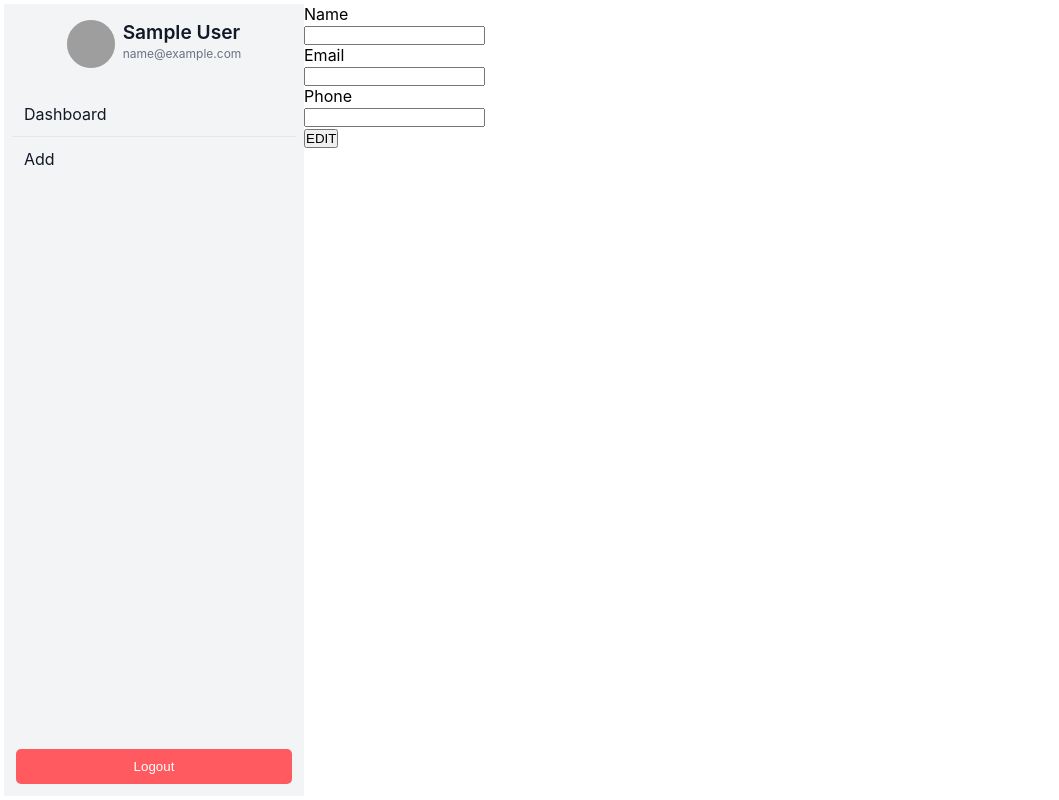
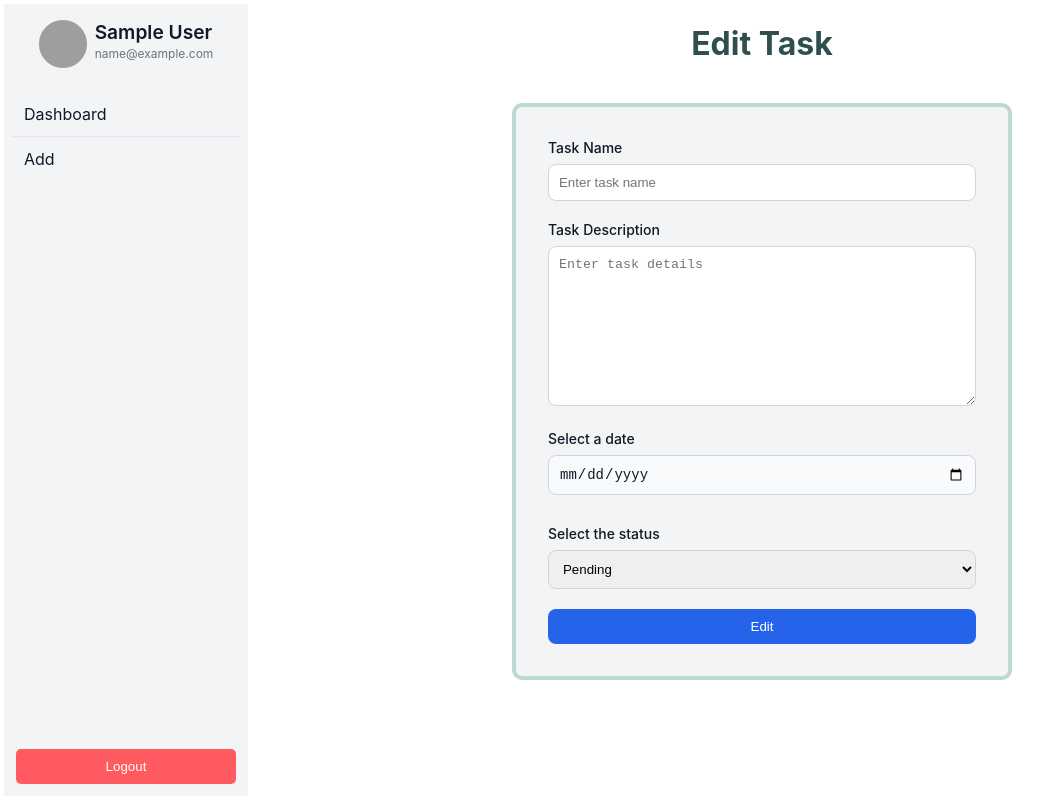
Before and after one commit to codedsaif/task-management-application, a React (Create React App) app in the folder client/: page /edit/1 in a window 1280 px wide. Shown: the whole page, without its empty margins (0-1059 px from the left). Built offline with nearby package versions, Linux system fonts and the light colour scheme; sample sign-in values are in the browser's storage; grey boxes are pictures that could not be loaded.

Commit message:
editing done just have small error

```diff
--- a/client/src/components/EditTask.jsx
+++ b/client/src/components/EditTask.jsx
@@ -1,7 +1,6 @@
 import React, { useState, useEffect } from "react";
 import { useParams } from "react-router-dom";
-// import { editTaskAction } from "../redux/action";
-import { useDispatch, useSelector } from "react-redux";
+import { useSelector } from "react-redux";
 import { ToastContainer, toast } from "react-toastify";
 import "react-toastify/dist/ReactToastify.min.css";
 import { useNavigate } from "react-router-dom";
@@ -9,88 +8,141 @@ import style from "../assets/styles/Account.module.css";
 
 const Edit = () => {
   const navigate = useNavigate();
-  const dispatch = useDispatch();
-  const [value, setValue] = useState({
+  const [values, setValues] = useState({
     name: "",
-    email: "",
-    phone: "",
+    description: "",
+    date: "",
+    status: "",
   });
-
+  const [isLoading, setIsLoading] = useState(false);
   const { id } = useParams();
-  const users = useSelector((store) => store.users);
+  const { token, tasks } = useSelector((store) => store);
+  const formattedDate = (date) => {
+    const d = new Date(date);
+    const year = d.getFullYear();
+    const month = String(d.getMonth() + 1).padStart(2, "0");
+    const day = String(d.getDate()).padStart(2, "0");
+    return `${year}-${month}-${day}`;
+  };
   const handleChange = (e) => {
-    if (e.target.name === "phone") {
-      if (!isNaN(e.target.value)) {
-        setValue((prev) => ({
-          ...prev,
-          [e.target.name]: e.target.value,
-        }));
-      } else {
-        return;
-      }
-    }
-    setValue((prev) => ({
+    setValues((prev) => ({
       ...prev,
       [e.target.name]: e.target.value,
     }));
   };
-  const handleSubmit = (e) => {
-    e.preventDefault();
-    // console.log("HandleSubmit", value);
-    // editTaskAction(value, dispatch);
-    toast.success(`User ${value.name} Edited Successfully`);
-    setValue({ name: "", email: "", phone: "" });
-    setTimeout(() => {
-      navigate("/");
-    }, 3000);
+
+  const handleEdit = async () => {
+    setIsLoading(true);
+    try {
+      let res = await fetch(`${process.env.REACT_APP_API}/task/${id}`, {
+        method: "PATCH",
+        body: JSON.stringify({ ...values, token }),
+        headers: {
+          "Content-Type": "application/json",
+        },
+      });
+      let data = await res.json();
+      console.log(data);
+      if (data?.error) {
+        toast.error(`${data.error}`);
+        setIsLoading(false);
+        return;
+      }
+      setValues({ name: "", description: "", date: "" });
+      toast.success(`Task ${values.name} edited Successfully`);
+    } catch (error) {
+      console.log("EDIT ERROR", error);
+      toast.error(`Something went wrong`);
+    }
+    setIsLoading(false);
   };
+  const today = new Date().toISOString().split("T")[0];
   useEffect(() => {
-    // console.log(users);
-    if (users && users.length > 0) {
-      let findUser = users.filter((user) => user.id === id);
-      if (findUser) setValue(findUser[0]);
+    const task = tasks.find((task) => task._id === id);
+    if (task) {
+      task.data = formattedDate(task.data);
+      setValues(task);
     }
   }, []);
   return (
-    <div className={style.Wrapper}>
+    <div className={style["create-task-wrapper"]}>
       <ToastContainer />
-      <form onSubmit={handleSubmit} className={style.Form}>
-        <div>
-          <label>Name</label>
-          <br />
+      <div className={style.header}>
+        <h1>Edit Task</h1>
+      </div>
+      <form onSubmit={handleEdit} className={style["form-container"]}>
+        <div className={style["form-group"]}>
+          <label htmlFor="name" className={style["form-label"]}>
+            Task Name
+          </label>
           <input
             type="text"
+            id="name"
+            className={style["form-input"]}
+            placeholder="Enter task name"
+            value={values.name}
             name="name"
-            value={value.name}
-            required={true}
+            required
             onChange={handleChange}
+            disabled={isLoading}
           />
         </div>
-        <div>
-          <label>Email</label>
-          <br />
-          <input
-            type="email"
-            name="email"
-            required={true}
-            value={value.email}
+
+        <div className={style["form-group"]}>
+          <label htmlFor="name" className={style["form-label"]}>
+            Task Description
+          </label>
+          <textarea
+            type="textarea"
+            id="textarea"
+            className={style["form-input"]}
+            placeholder="Enter task details"
+            value={values.description}
+            name="description"
+            required
             onChange={handleChange}
+            disabled={isLoading}
           />
         </div>
-        <div>
-          <label>Phone</label>
-          <br />
+        <div className={style["form-group"]}>
+          <label htmlFor="date" className={style["form-label"]}>
+            Select a date
+          </label>
           <input
-            type="text"
-            name="phone"
-            required={true}
-            minLength={10}
-            maxLength={10}
-            value={value.phone}
+            type="date"
+            id="date"
+            name="date"
+            value={formattedDate(values.date)}
             onChange={handleChange}
+            min={today}
+            className={style["form-input"]}
+            // required
           />
         </div>
-        <button type="submit">EDIT</button>
+        <div className={style["form-group"]}>
+          <label htmlFor="date" className={style["form-label"]}>
+            Select the status
+          </label>
+          <select
+            id="status"
+            name="status"
+            value={values.status}
+            onChange={handleChange}
+            className={style["form-input"]}
+            // required
+          >
+            <option value={"pending"}>Pending</option>
+            <option value={"processing"}>Processing</option>
+            <option value={"completed"}>Completed</option>
+          </select>
+        </div>
+        <button
+          disabled={isLoading}
+          type="submit"
+          className={style["form-button"]}
+        >
+          {isLoading ? "Wait..." : "Edit"}
+        </button>
       </form>
     </div>
   );
--- a/client/src/components/ShowTaskList.jsx
+++ b/client/src/components/ShowTaskList.jsx
@@ -67,7 +67,7 @@ const ShowTaskList = ({
           {tasks?.map((task, index) => {
             const formattedDate = new Date(task?.date).toLocaleDateString();
             return (
-              <tr key={task?.id} className={style["tr"]}>
+              <tr key={task?._id} className={style["tr"]}>
                 <td className={style["td"]}>{task?.name}</td>
                 <td className={style["td"]}>{task?.description}</td>
                 <td className={style["td"]}>{task?.status}</td>
--- a/client/src/components/TaskListFun.jsx
+++ b/client/src/components/TaskListFun.jsx
@@ -107,7 +107,7 @@ const TaskListFun = () => {
             onChange={handleChange}
           >
             <option value="all">Status</option>
-            <option value="process">Process</option>
+            <option value="processing">Processing</option>
             <option value="pending">Pending</option>
             <option value="completed">Completed</option>
           </select>
```
Also changed, not shown: 1 other file (tests, documents, lock files or other folders).
